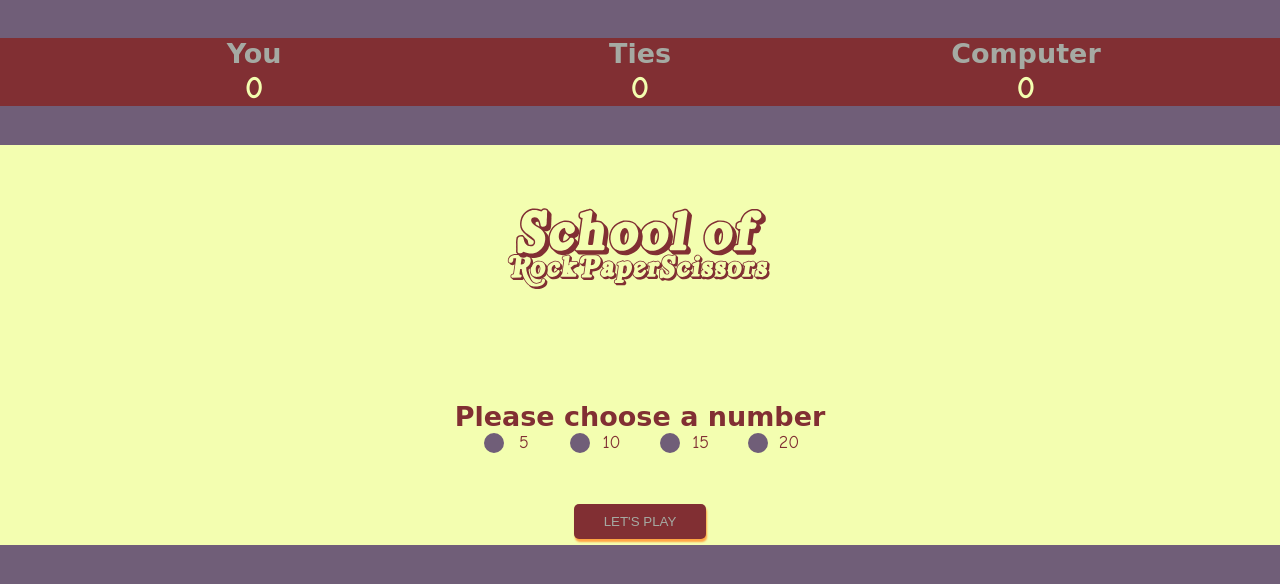
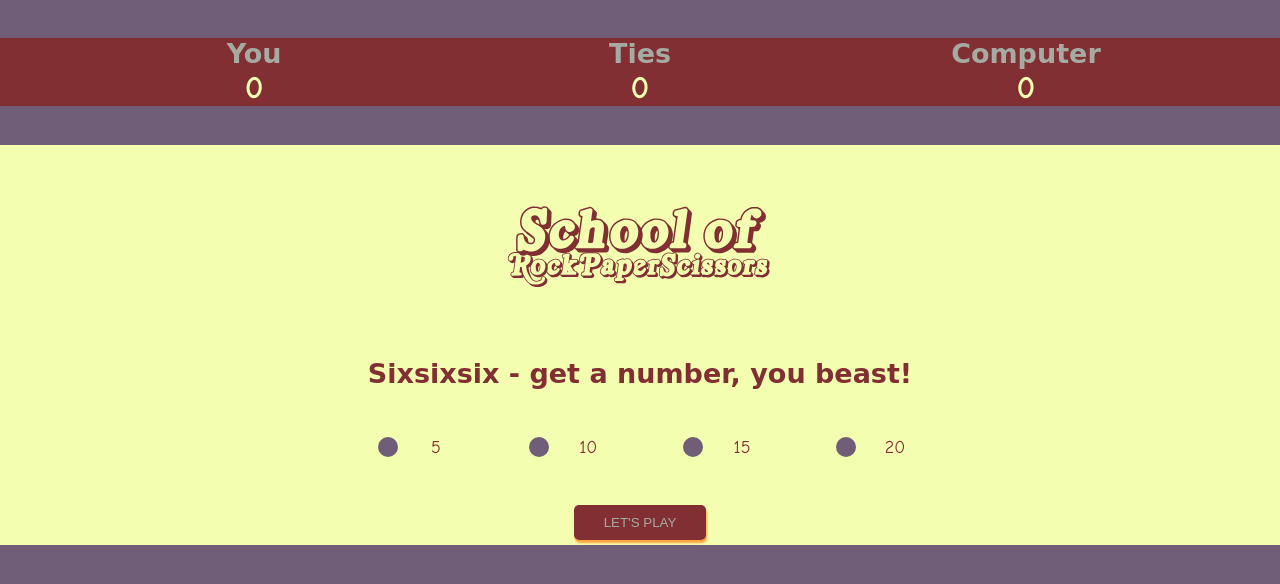
Before and after one commit to kommwirt/rockpaperscissors, a plain HTML site: page index.html in a window 1280 px wide. Both pictures are taken after a click on the button "LET'S PLAY". Drawn offline with Linux system fonts and the light colour scheme; a web font is replaced by a local one.

Commit message:
Some start dialogs

```diff
--- a/assets/css/style.css
+++ b/assets/css/style.css
@@ -115,9 +115,15 @@ button {
 
 form {
   color: var(--fifth);
+
+  width: 50vw;
+
+  margin: 0 auto;
 }
-.rounds h2 {
+.start-screen h2 {
   color: var(--fifth);
+  text-align: center;
+  max-width: 50vw;
 }
 .start-screen button {
   background-color: var(--fifth);
--- a/assets/js/app-rps.js
+++ b/assets/js/app-rps.js
@@ -34,7 +34,7 @@ const rps = () => {
         const startScreen = document.querySelector(".start-screen");
         const playScreen = document.querySelector(".fight");
         const playStart = document.querySelector(".start-screen button");
-        const dialogStart = document.querySelector(".rounds h2");
+        const dialogStart = document.querySelector(".start-screen h2");
 
 
 
@@ -257,7 +257,27 @@ const rps = () => {
 
 
                 else {
-                    dialogStart.textContent = "Please choose a number"
+                    // Just for fun - an array of possible answers
+                    let startDialog = [
+                        "You're tacky and I hate you! Choose a number!",
+                        "Hey dummy! Just choose the number Schneebly!",
+                        "Sixsixsix - get a number, you beast!",
+                        "Read and repeat : I choose a number. Now. Instantly.",
+                        "Listen: There are four numbers. Uno, dos, tres, quatro.",
+                        "Can't you read? Number? Choose? What else you need?",
+                        "You should not sit in front of a computer. Not really.",
+                        "Go to hell Sneebly ... Choose a number!!!!",
+                        "Get off your ath, let's do some math.",
+                        "Wonder how you managed to turn the computer on.",
+                        "I turn on Chatroulette - take your time to choose a number.",
+                        "I'm naked. Totaly. - Oh, just a check if you are able to read."
+                    ]
+                    const randomStartText = () =>{
+                        const dialogStartNumber = Math.floor(Math.random() * 12)
+                        const dialogStartChosen = startDialog [dialogStartNumber]
+                        dialogStart.textContent = dialogStartChosen
+                    }
+                    randomStartText()
                 }
 
 
--- a/index.html
+++ b/index.html
@@ -26,9 +26,8 @@
 
       <div class="start-screen">
         <div class="logo"></div>
-        <!-- <h1>Rock Paper Scissors</h1> -->
+        <h2>Choose number of games</h2>
         <div class="rounds container">
-          <h2>Choose number of games</h2>
           <form>
             <fieldset>
               <div class="radio">
@@ -70,10 +69,10 @@
           <img class="computer-hand" src="./assets/img/rock.png" alt="" />
         </div>
         <div class="round-counter container">
-          <h2>Laps</h2>
+          <h2>Chords</h2>
           <p>
             <span id="remain"></span> of <span id="roundsnumber"></span> still
-            to go
+            to play
           </p>
         </div>
 
```
